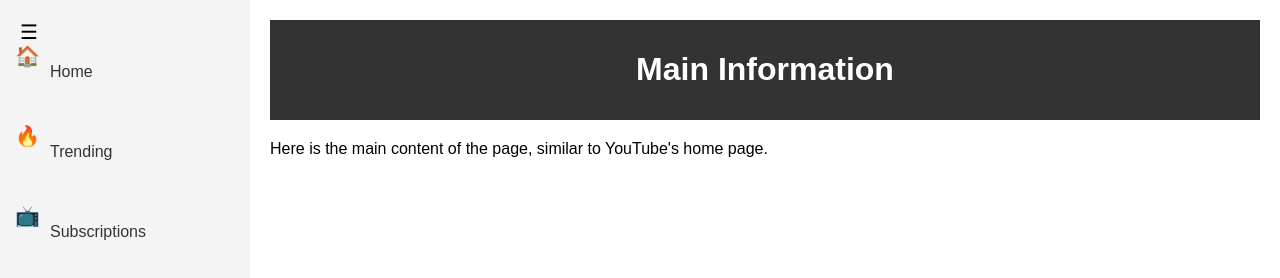
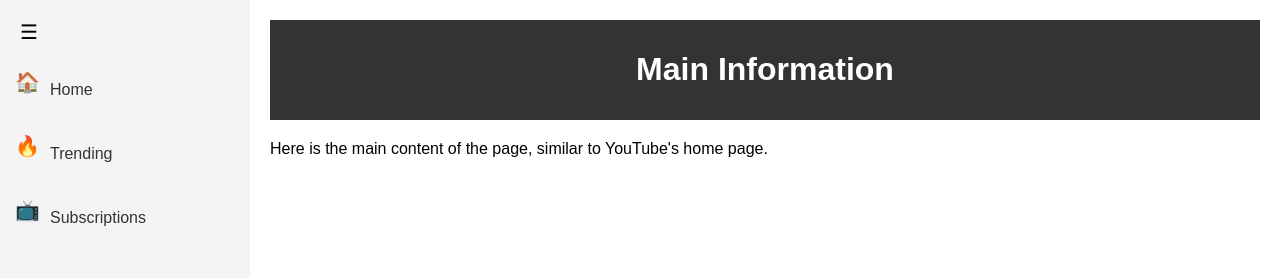
Before and after one commit to Dekapi/strona, a plain HTML site: page index.html in a window 1280 px wide. Drawn offline with Linux system fonts and the light colour scheme.

Commit message:
Update styles.css

```diff
--- a/styles.css
+++ b/styles.css
@@ -29,6 +29,11 @@ body {
     position: absolute;
     top: 10px;
     left: 10px;
+    z-index: 1; /* Ensure the button is always on top */
+}
+
+.nav {
+    margin-top: 50px; /* Ensure nav starts below the toggle button */
 }
 
 .nav ul {
@@ -58,7 +63,7 @@ body {
 .nav ul li a .text {
     display: inline-block;
     transition: opacity 0.3s, margin-top 0.3s;
-    margin-top: 2em;  /* Adjusted margin to lower the text */
+    margin-top: 1em;  /* Adjusted margin to lower the text */
 }
 
 .sidebar.collapsed .nav ul li a .text {
```
